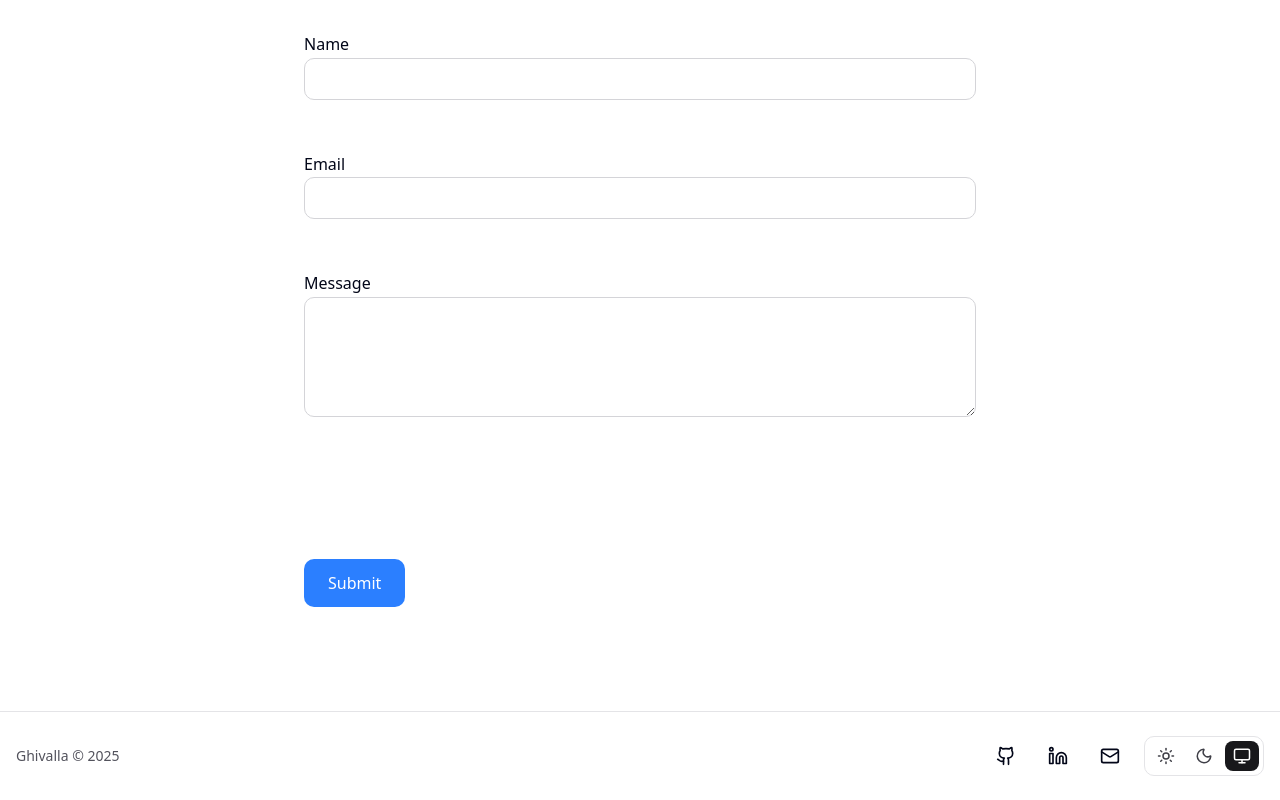
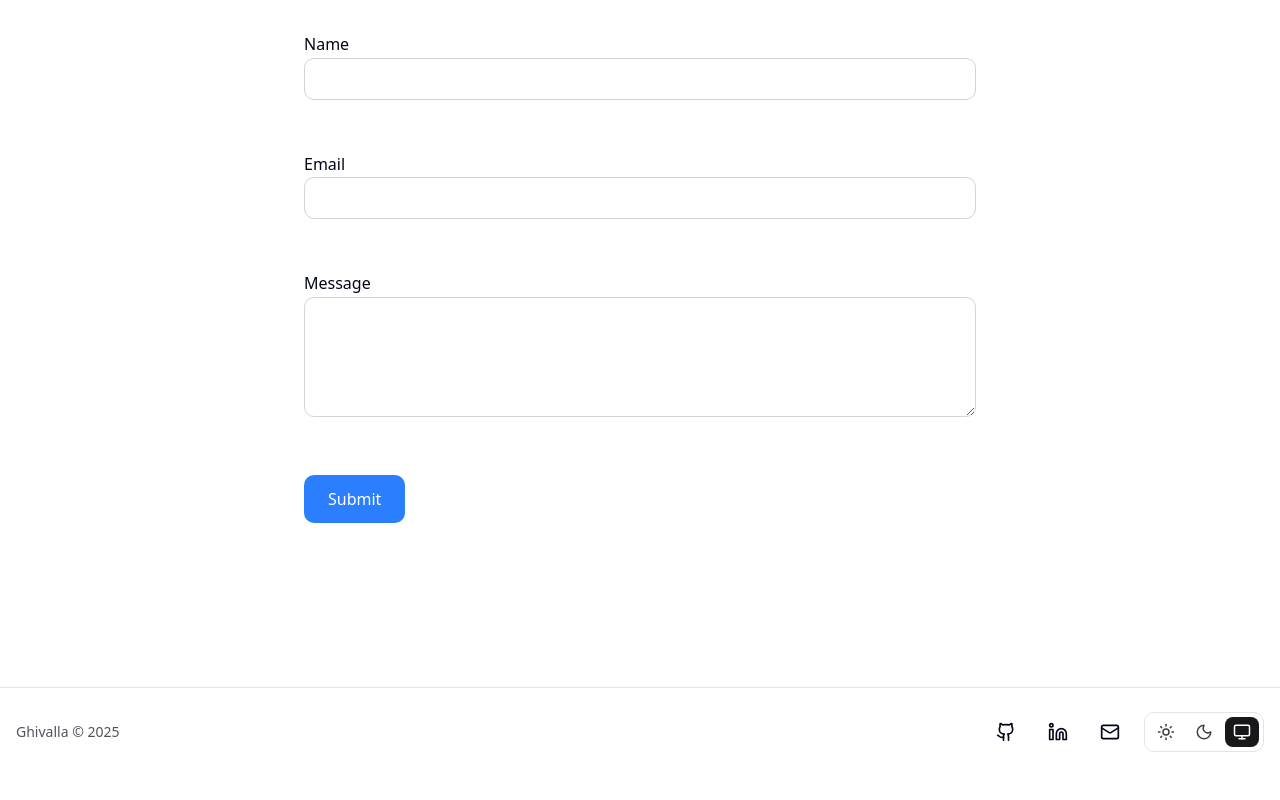
Before and after one commit to Ghivalla/ghivalla-website, a Next.js app: page / in a window 1280 px wide. Shown: the part 2922-3722 px from the top of the page. After the commit the page ends 3698 px from the top, so only its background shows below. Built offline with nearby package versions, Linux system fonts and the light colour scheme.

Commit message:
update the contact style

```diff
--- a/src/components/Contact/Contact.tsx
+++ b/src/components/Contact/Contact.tsx
@@ -151,16 +151,6 @@ export default function Contact() {
                         </p>
                     </div>
 
-                    <div className="min-h-[60px]">
-                        {statusMessage && (
-                            <div
-                                className={`p-4 rounded-lg border-l-4 ${statusMessage.includes("successfully") ? "bg-green-50 dark:bg-green-900/20 border-green-500 text-green-800 dark:text-green-200" : "bg-red-50 dark:bg-red-900/20 border-red-500 text-red-800 dark:text-red-200"}`}
-                            >
-                                <p className="text-body">{statusMessage}</p>
-                            </div>
-                        )}
-                    </div>
-
                     <button
                         type="submit"
                         onClick={handleSubmit}
@@ -180,6 +170,16 @@ export default function Contact() {
                         onChange={(e) => setWebsite(e.target.value)}
                         aria-label="website"
                     />
+
+                    <div className="min-h-[60px]">
+                        {statusMessage && (
+                            <div
+                                className={`p-4 rounded-lg border-l-4 ${statusMessage.includes("successfully") ? "bg-green-50 dark:bg-green-900/20 border-green-500 text-green-800 dark:text-green-200" : "bg-red-50 dark:bg-red-900/20 border-red-500 text-red-800 dark:text-red-200"}`}
+                            >
+                                <p className="text-body">{statusMessage}</p>
+                            </div>
+                        )}
+                    </div>
                 </form>
             )}
         </section>
```
